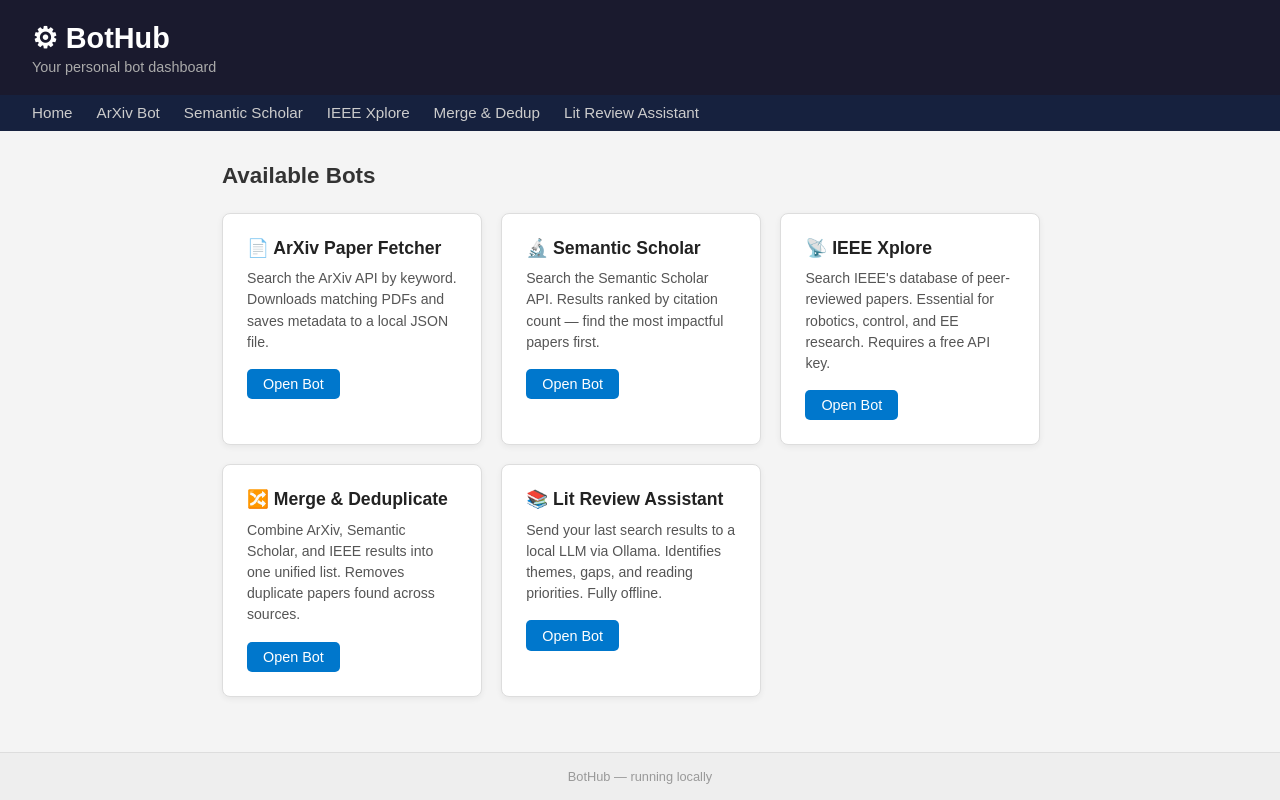
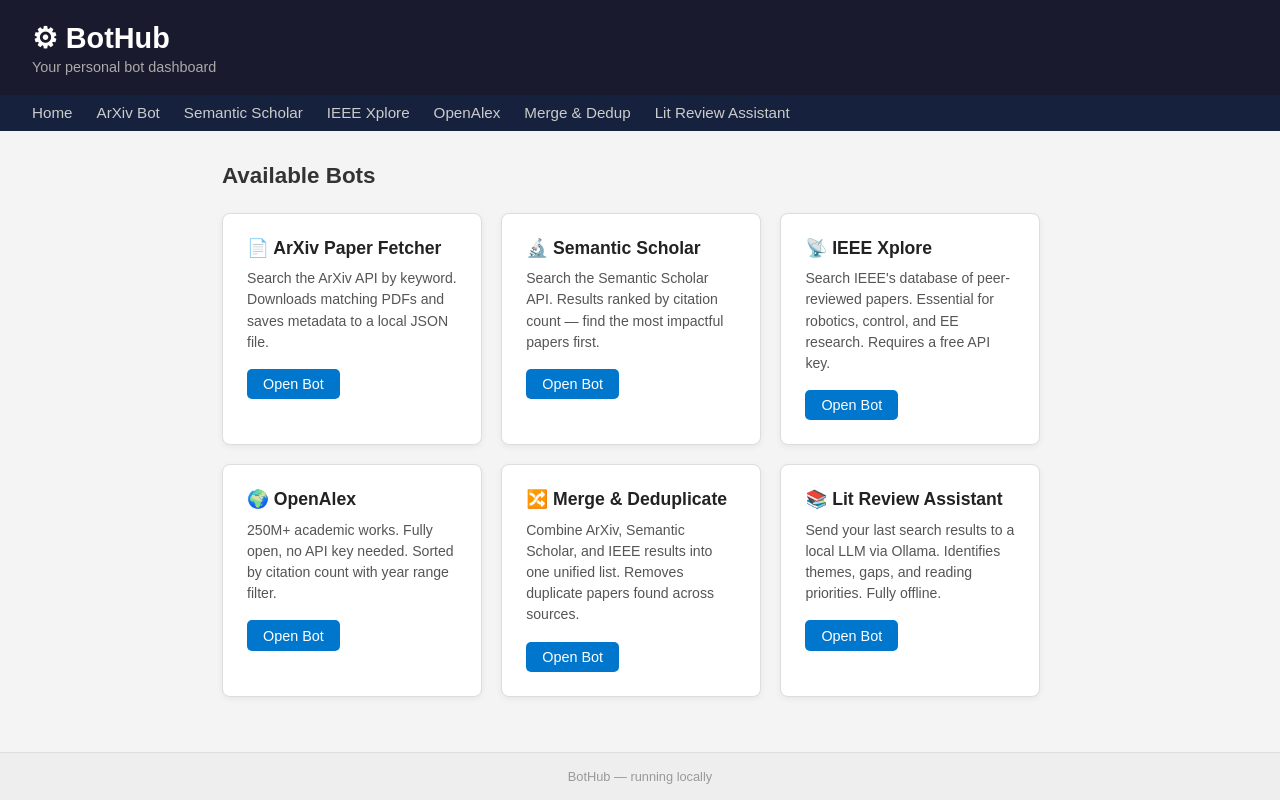
Before and after one commit to UmutAkti888/Bot_Fortress, a Flask app: page / in a window 1280 px wide. Run offline with Flask 3, Linux system fonts and the light colour scheme; some libraries are stand-ins or nearby versions.

Commit message:
Add OpenAlex bot — 4th academic search source (250M+ works, no API key)
- bots/openalex_bot.py: searches OpenAlex API, reconstructs abstracts from
  inverted index, filters by year, saves to openalex_results.json
- bothub/templates/openalex.html: search form with year range, citation
  badges, DOI links, PDF links, CSV export
- app.py: /openalex GET/POST and /openalex/export routes
- merge_bot.py: openalex added to SOURCE_FILES for deduplication
- lit_review_bot.py: openalex added to load_papers() source options
- lit_review.html: openalex option added to source dropdown
- merge.html: OpenAlex count shown in sources bar; description updated
- style.css: .source-openalex badge (amber) added
- base.html + index.html: OpenAlex nav link and dashboard card added
- .gitignore: openalex_results.json excluded

Co-Authored-By: Claude Sonnet 4.6 <noreply@anthropic.com>

```diff
--- a/bothub/app.py
+++ b/bothub/app.py
@@ -20,6 +20,7 @@ from bots.semantic_scholar_bot import search as semantic_search
 from bots.lit_review_bot import load_papers, build_prompt, SYSTEM_MESSAGE
 from bots.ieee_bot import search as ieee_search
 from bots.merge_bot import merge_all
+from bots.openalex_bot import search as openalex_search
 
 # Load .env file if present (IEEE_API_KEY etc.)
 try:
@@ -207,6 +208,59 @@ def semantic_export():
         output.getvalue(),
         mimetype="text/csv",
         headers={"Content-Disposition": "attachment; filename=semantic_results.csv"}
+    )
+
+
+@app.route("/openalex", methods=["GET", "POST"])
+def openalex():
+    if request.method == "POST":
+        raw_keywords = request.form.get("keywords", "")
+        max_results  = int(request.form.get("max_results", 10))
+        keywords     = [kw.strip() for kw in raw_keywords.split(",") if kw.strip()]
+        from_year    = request.form.get("from_year", "").strip()
+        to_year      = request.form.get("to_year",   "").strip()
+        from_year    = int(from_year) if from_year.isdigit() else None
+        to_year      = int(to_year)   if to_year.isdigit()   else None
+
+        papers = openalex_search(keywords, max_results=max_results,
+                                 from_year=from_year, to_year=to_year)
+        return render_template(
+            "openalex.html",
+            papers=papers, last_query=raw_keywords,
+            max_results=max_results,
+            from_year=from_year or "", to_year=to_year or "",
+            searched=True,
+        )
+
+    return render_template(
+        "openalex.html",
+        papers=[], last_query="", max_results=10,
+        from_year="", to_year="", searched=False,
+    )
+
+
+@app.route("/openalex/export", methods=["POST"])
+def openalex_export():
+    openalex_file = os.path.join(REPO_ROOT, "openalex_results.json")
+    papers = []
+    if os.path.exists(openalex_file):
+        with open(openalex_file, encoding="utf-8") as f:
+            papers = json.load(f)
+
+    output = io.StringIO()
+    output.write('\ufeff')
+    writer = csv.writer(output)
+    writer.writerow(["Title", "Authors", "Year", "Citations", "Abstract", "DOI", "Page", "PDF"])
+    for paper in papers:
+        writer.writerow([
+            paper["title"], ", ".join(paper["authors"]), paper["year"],
+            paper["citations"], paper["abstract"],
+            paper["doi"], paper["url"], paper["pdf_url"],
+        ])
+    output.seek(0)
+    return Response(
+        output.getvalue(), mimetype="text/csv",
+        headers={"Content-Disposition": "attachment; filename=openalex_results.csv"}
     )
 
 
--- a/bothub/static/style.css
+++ b/bothub/static/style.css
@@ -449,6 +449,7 @@ main h2 {
 .source-arxiv    { background: #e8f0fe; color: #1a56db; }
 .source-semantic { background: #fce8e8; color: #c53030; }
 .source-ieee     { background: #e8f4e8; color: #276749; }
+.source-openalex { background: #fef3e8; color: #b45309; }
 .source-unknown  { background: #f0f0f0; color: #888; }
 
 /* ===== FOOTER ===== */
--- a/bothub/templates/base.html
+++ b/bothub/templates/base.html
@@ -28,6 +28,7 @@
         <a href="/arxiv">ArXiv Bot</a>
         <a href="/semantic">Semantic Scholar</a>
         <a href="/ieee">IEEE Xplore</a>
+        <a href="/openalex">OpenAlex</a>
         <a href="/merge">Merge & Dedup</a>
         <a href="/litreview">Lit Review Assistant</a>
     </nav>
--- a/bothub/templates/index.html
+++ b/bothub/templates/index.html
@@ -40,6 +40,12 @@
     </div>
 
     <div class="bot-card">
+        <h3>🌍 OpenAlex</h3>
+        <p>250M+ academic works. Fully open, no API key needed. Sorted by citation count with year range filter.</p>
+        <a href="/openalex" class="btn">Open Bot</a>
+    </div>
+
+    <div class="bot-card">
         <h3>🔀 Merge & Deduplicate</h3>
         <p>Combine ArXiv, Semantic Scholar, and IEEE results into one unified list. Removes duplicate papers found across sources.</p>
         <a href="/merge" class="btn">Open Bot</a>
--- a/bothub/templates/lit_review.html
+++ b/bothub/templates/lit_review.html
@@ -24,6 +24,7 @@
         <option value="semantic">Semantic Scholar (last search)</option>
         <option value="arxiv">ArXiv (last search)</option>
         <option value="ieee">IEEE Xplore (last search)</option>
+        <option value="openalex">OpenAlex (last search)</option>
     </select>
 
     <label for="task">Analysis task</label>
--- a/bots/lit_review_bot.py
+++ b/bots/lit_review_bot.py
@@ -14,6 +14,7 @@ OLLAMA_URL = "http://localhost:11434/api/chat"
 ARXIV_RESULTS    = os.path.join(os.path.dirname(__file__), "..", "results.json")
 SEMANTIC_RESULTS = os.path.join(os.path.dirname(__file__), "..", "semantic_results.json")
 IEEE_RESULTS     = os.path.join(os.path.dirname(__file__), "..", "ieee_results.json")
+OPENALEX_RESULTS = os.path.join(os.path.dirname(__file__), "..", "openalex_results.json")
 MERGED_RESULTS   = os.path.join(os.path.dirname(__file__), "..", "merged_results.json")
 
 # System message sent before every request.
@@ -42,12 +43,13 @@ TASKS = {
 def load_papers(source: str) -> list[dict]:
     """
     Load the last saved search results from disk.
-    source: "arxiv", "semantic", "ieee", or "merged"
+    source: "arxiv", "semantic", "ieee", "openalex", or "merged"
     """
     paths = {
         "arxiv":    ARXIV_RESULTS,
         "semantic": SEMANTIC_RESULTS,
         "ieee":     IEEE_RESULTS,
+        "openalex": OPENALEX_RESULTS,
         "merged":   MERGED_RESULTS,
     }
     path = paths.get(source, SEMANTIC_RESULTS)
--- a/bots/merge_bot.py
+++ b/bots/merge_bot.py
@@ -10,9 +10,10 @@ REPO_ROOT = os.path.dirname(os.path.dirname(os.path.abspath(__file__)))
 
 # Input files — one per search source
 SOURCE_FILES = {
-    "arxiv":    os.path.join(REPO_ROOT, "results.json"),
-    "semantic": os.path.join(REPO_ROOT, "semantic_results.json"),
-    "ieee":     os.path.join(REPO_ROOT, "ieee_results.json"),
+    "arxiv":     os.path.join(REPO_ROOT, "results.json"),
+    "semantic":  os.path.join(REPO_ROOT, "semantic_results.json"),
+    "ieee":      os.path.join(REPO_ROOT, "ieee_results.json"),
+    "openalex":  os.path.join(REPO_ROOT, "openalex_results.json"),
 }
 
 # Output file — the merged, deduplicated result
--- /dev/null
+++ b/bots/openalex_bot.py
@@ -0,0 +1,128 @@
+# openalex_bot.py — OpenAlex academic search.
+# OpenAlex is a fully open, free academic database with no API key required.
+# Covers 250M+ works across all disciplines.
+# Docs: https://docs.openalex.org
+
+import os
+import json
+import requests
+from urllib.parse import urlencode
+
+OPENALEX_BASE = "https://api.openalex.org/works"
+RESULTS_FILE  = os.path.join(os.path.dirname(__file__), "..", "openalex_results.json")
+
+# Adding an email enables the "polite pool" — higher rate limits, priority access.
+# Set OPENALEX_EMAIL in your .env file. Works fine without it but slower under load.
+MAILTO = os.environ.get("OPENALEX_EMAIL", "")
+
+
+def _reconstruct_abstract(inverted_index: dict) -> str:
+    """
+    OpenAlex stores abstracts as an inverted index:
+    { "word": [position1, position2], ... }
+
+    This function reconstructs the original sentence by sorting words by position.
+    Example: {"SLAM": [0], "is": [1], "hard": [2]} → "SLAM is hard"
+    """
+    if not inverted_index:
+        return ""
+    positions = {}
+    for word, pos_list in inverted_index.items():
+        for pos in pos_list:
+            positions[pos] = word
+    return " ".join(positions[i] for i in sorted(positions.keys()))
+
+
+def search(
+    keywords:    list[str],
+    max_results: int = 10,
+    from_year:   int = None,
+    to_year:     int = None,
+) -> list[dict]:
+    """
+    Search OpenAlex for papers matching the given keywords.
+    Returns a list of paper metadata dicts, sorted by citation count.
+    No API key required.
+    """
+    query = " ".join(keywords)
+
+    params = {
+        "search":   query,
+        "per_page": min(max_results, 200),   # OpenAlex max per page is 200
+        "sort":     "cited_by_count:desc",   # most cited first
+    }
+
+    # Year range filter — OpenAlex uses filter=publication_year:YYYY-YYYY
+    if from_year and to_year:
+        params["filter"] = f"publication_year:{from_year}-{to_year}"
+    elif from_year:
+        params["filter"] = f"publication_year:>{from_year - 1}"
+    elif to_year:
+        params["filter"] = f"publication_year:<{to_year + 1}"
+
+    # Polite pool — better rate limits when an email is provided
+    if MAILTO:
+        params["mailto"] = MAILTO
+
+    # Select only the fields we need — keeps response small and fast
+    params["select"] = (
+        "id,title,authorships,publication_year,abstract_inverted_index,"
+        "cited_by_count,doi,primary_location,open_access"
+    )
+
+    url = OPENALEX_BASE + "?" + urlencode(params)
+    print(f"[OpenAlex Bot] Querying: {url}")
+
+    response = requests.get(url, timeout=15)
+    response.raise_for_status()
+    data = response.json()
+
+    works = data.get("results", [])
+    if not works:
+        print("[OpenAlex Bot] No results found.")
+        return []
+
+    results = []
+    for work in works:
+        # Extract authors
+        authors = [
+            a["author"]["display_name"]
+            for a in work.get("authorships", [])
+            if a.get("author")
+        ]
+
+        # Reconstruct abstract from inverted index
+        abstract = _reconstruct_abstract(
+            work.get("abstract_inverted_index") or {}
+        )
+
+        # Get page URL and PDF URL
+        location = work.get("primary_location") or {}
+        page_url = location.get("landing_page_url", "")
+        pdf_url  = location.get("pdf_url", "") or \
+                   (work.get("open_access") or {}).get("oa_url", "")
+
+        # Clean DOI
+        doi = work.get("doi", "") or ""
+        doi = doi.replace("https://doi.org/", "")
+
+        # OpenAlex ID is a URL — extract just the ID part for display
+        oa_id = work.get("id", "").replace("https://openalex.org/", "")
+
+        results.append({
+            "id":        oa_id,
+            "title":     work.get("title", "No title") or "No title",
+            "authors":   authors,
+            "year":      str(work.get("publication_year", "")),
+            "abstract":  abstract,
+            "citations": work.get("cited_by_count", 0),
+            "doi":       doi,
+            "url":       page_url or work.get("id", ""),
+            "pdf_url":   pdf_url,
+        })
+
+    with open(RESULTS_FILE, "w", encoding="utf-8") as f:
+        json.dump(results, f, indent=2, ensure_ascii=False)
+
+    print(f"[OpenAlex Bot] Found {len(results)} papers.")
+    return results
```
Also changed, not shown: bothub/templates/merge.html (+4 -3 lines), bothub/templates/openalex.html (added, +109 -0 lines), 1 other file.
